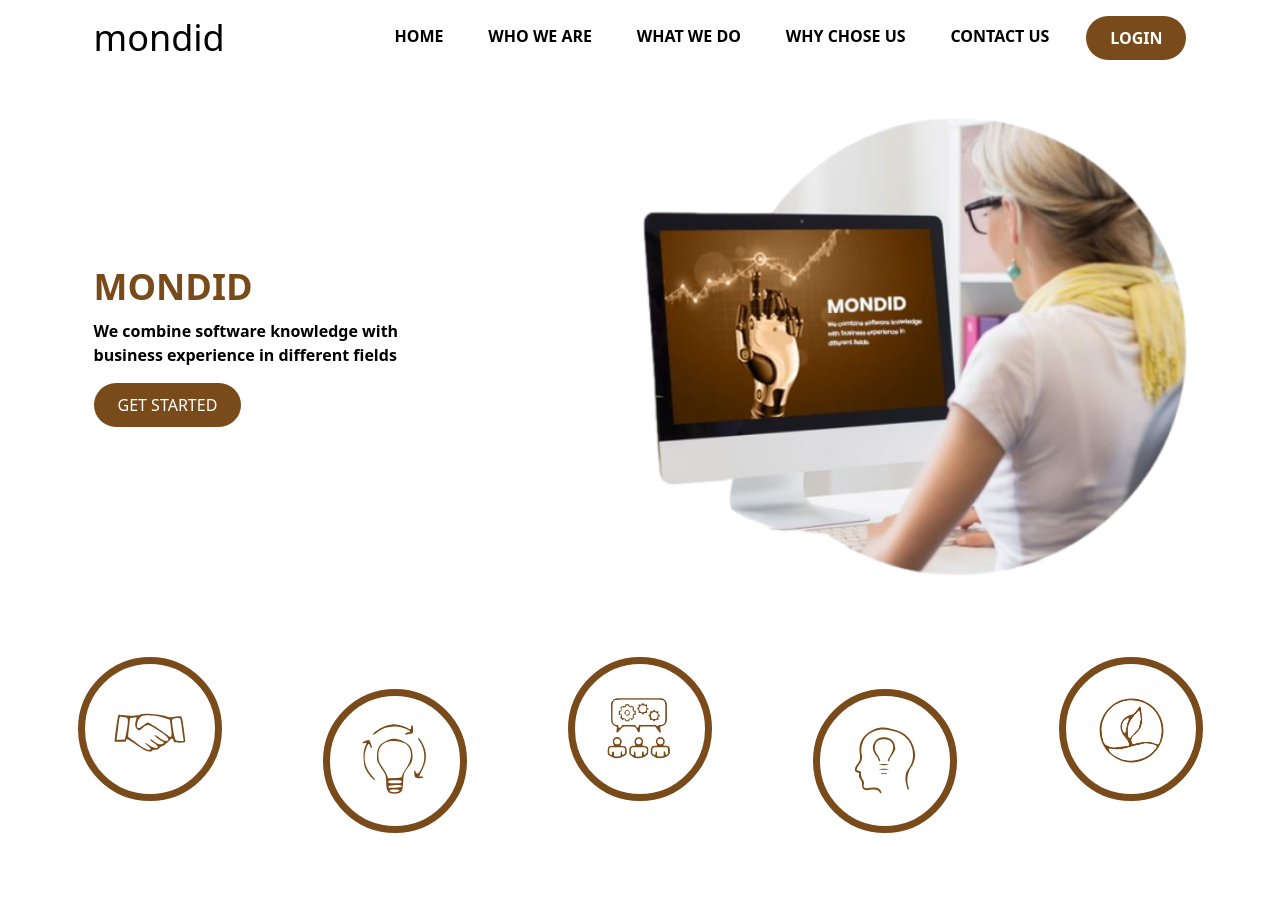
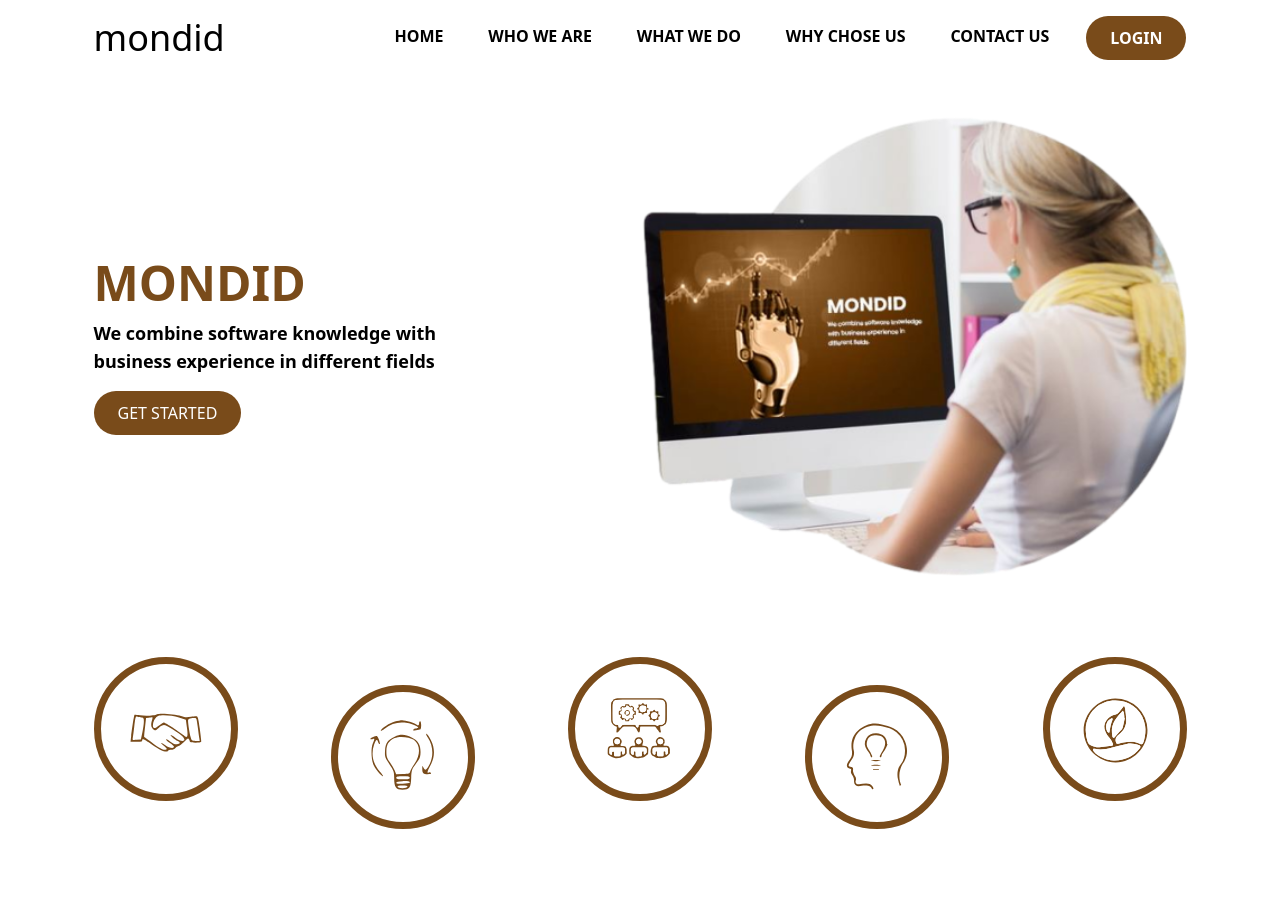
Before and after one commit to fayax555/uiwk5-site, a website built with Vite: page index.html in a window 1280 px wide. Shown: the top 910 px of the page. Built offline with nearby package versions, Linux system fonts and the light colour scheme.

Commit message:
add a svgs

```diff
--- a/index.html
+++ b/index.html
@@ -52,8 +52,8 @@
       class="mx-auto grid max-w-[1125px] grid-cols-2 items-center justify-items-stretch px-4"
     >
       <div>
-        <h1 class="mb-3 text-4xl font-bold text-[#794B1A]">MONDID</h1>
-        <p class="mb-4 w-[40ch] font-bold">
+        <h1 class="mb-3 text-5xl font-extrabold text-[#794B1A]">MONDID</h1>
+        <p class="mb-4 w-[40ch] text-lg font-bold">
           We combine software knowledge with business experience in different
           fields
         </p>
@@ -69,14 +69,14 @@
       />
     </section>
 
-    <section class="mx-auto mt-20 flex max-w-[1125px] justify-between">
+    <section class="mx-auto mt-20 flex max-w-[1125px] justify-between px-4">
       <img
         class="h-36 w-36 rounded-full border-[7px] border-[#794b1a] p-5"
         src="img/1.svg"
         alt=""
       />
       <img
-        class="h-36 w-36 translate-y-8 rounded-full border-[7px] border-[#794b1a] p-6"
+        class="h-36 w-36 translate-y-7 rounded-full border-[7px] border-[#794b1a] p-6"
         src="img/2.svg"
         alt=""
       />
@@ -84,7 +84,7 @@
         <img src="img/3.svg" alt="" />
       </div>
       <img
-        class="h-36 w-36 translate-y-8 rounded-full border-[7px] border-[#794b1a] p-7"
+        class="h-36 w-36 translate-y-7 rounded-full border-[7px] border-[#794b1a] p-7"
         src="img/4.svg"
         alt=""
       />
@@ -126,6 +126,7 @@
       </h2>
       <div class="grid grid-cols-3 gap-8">
         <article class="rounded-lg border-2 px-10 py-6 shadow-lg">
+          <img class="block h-24 mb-6" src="img/a1.svg" alt="" />
           <h3 class="mb-2 font-bold text-[#794b1a]">EARLY STARTUPS</h3>
           <ul>
             <li>Building software</li>
@@ -136,6 +137,7 @@
           </ul>
         </article>
         <article class="rounded-lg border-2 px-10 py-6 shadow-lg">
+          <img class="block h-24 mb-6" src="img/a2.svg" alt="" />
           <h3 class="mb-2 font-bold text-[#794b1a]">LATE STAGE STARTUPS</h3>
           <ul>
             <li>Consulting</li>
@@ -146,6 +148,7 @@
           </ul>
         </article>
         <article class="rounded-lg border-2 px-10 py-6 shadow-lg">
+          <img class="block h-24 mb-6" src="img/a3.svg" alt="" />
           <h3 class="mb-2 font-bold text-[#794b1a]">CORPORATIONS</h3>
           <p>modernize their technology</p>
           <ul>
```
Also changed, not shown: img/a1.svg (added), img/a2.svg (added), img/a3.svg (added), img/man-pointing-finger-at-screen.png.
